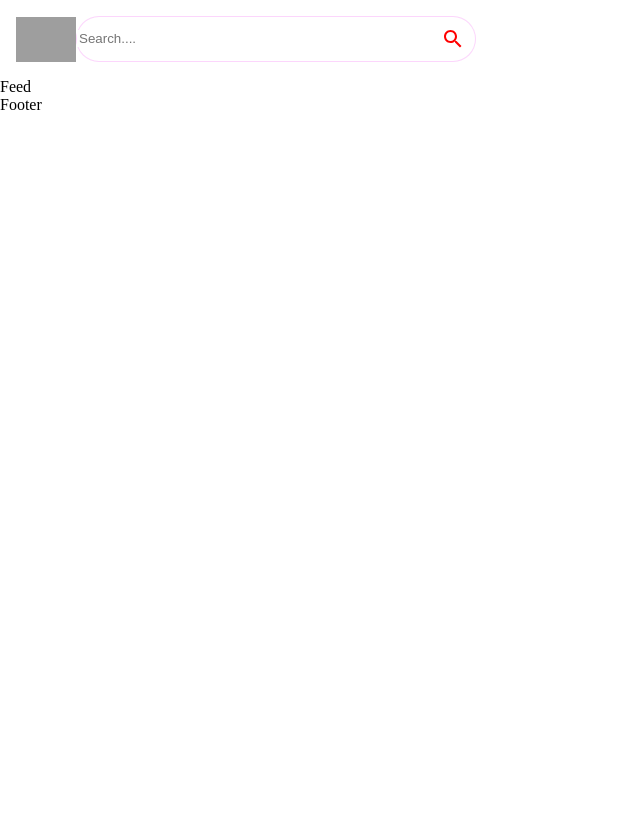
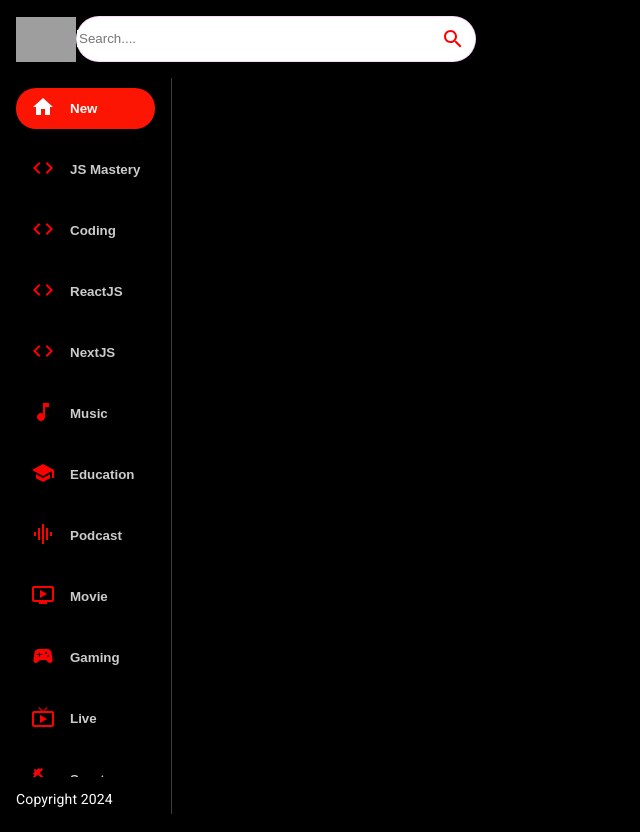
Before and after one commit to feisalkeli/yt-clone, a React (Create React App) app in the folder yt/: page / in a window 1280 px wide. Shown: the whole page, without its empty margins (0-640 px from the left). Before the commit the page ends 800 px from the top, so only its background shows below. Built offline with nearby package versions, Linux system fonts and the light colour scheme; grey boxes are pictures that could not be loaded.

Commit message:
✨Create SideBar

```diff
--- a/yt/src/App.js
+++ b/yt/src/App.js
@@ -10,7 +10,7 @@
 function App() {
   return (
     <BrowserRouter>
-      <Box sx={{}}>
+      <Box sx={{ background: "#000000" }}>
         <Navbar />
 
         <Routes>
--- a/yt/src/components/Feed.jsx
+++ b/yt/src/components/Feed.jsx
@@ -1,7 +1,31 @@
 import React from "react";
+import { useState, useEffect } from "react";
+import { Box, Stack, Typography } from "@mui/material";
 
+import SideBar from "./SideBar";
 const Feed = () => {
-  return <div>Feed</div>;
+  return (
+    <>
+      <Stack sx={{ flexDirection: { sx: "column", md: "row" } }}>
+        <Box
+          sx={{
+            height: { sx: "auto", md: "92vh" },
+            borderRight: "1px solid #3d3d3d",
+            px: { sx: 0, md: 2 },
+          }}
+        >
+          <SideBar />
+          <Typography
+            className="copyright"
+            variant="body2"
+            sx={{ mt: 1.5, color: "#fff" }}
+          >
+            Copyright 2024
+          </Typography>
+        </Box>
+      </Stack>
+    </>
+  );
 };
 
 export default Feed;
--- /dev/null
+++ b/yt/src/components/SideBar.jsx
@@ -0,0 +1,48 @@
+import React from "react";
+import { Stack } from "@mui/material";
+import { categories } from "../utils/constants";
+const SideBar = () => {
+  const selectedCategory = "New";
+  return (
+    <>
+      <Stack
+        direction="row"
+        sx={{
+          overflowY: "auto",
+          height: { sx: "auto", md: "95%" },
+          flexDirection: { md: "column" },
+          mt: {},
+        }}
+      >
+        {categories.map((category) => (
+          <button
+            className="category-btn "
+            style={{
+              background: category.name === selectedCategory && "#FC1503",
+              color: "white",
+            }}
+            key={category.name}
+          >
+            <span
+              style={{
+                color: category.name === selectedCategory ? "white" : "red",
+                marginRight: "15px",
+              }}
+            >
+              {category.icon}
+            </span>
+            <span
+              style={{
+                opacity: category.name === selectedCategory ? "1" : "0.8",
+              }}
+            >
+              {category.name}
+            </span>
+          </button>
+        ))}
+      </Stack>
+    </>
+  );
+};
+
+export default SideBar;
```
